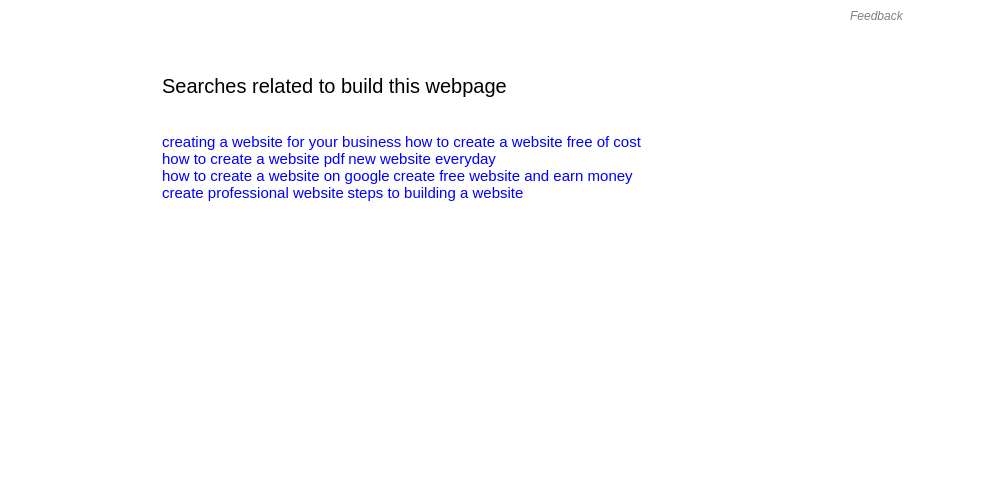
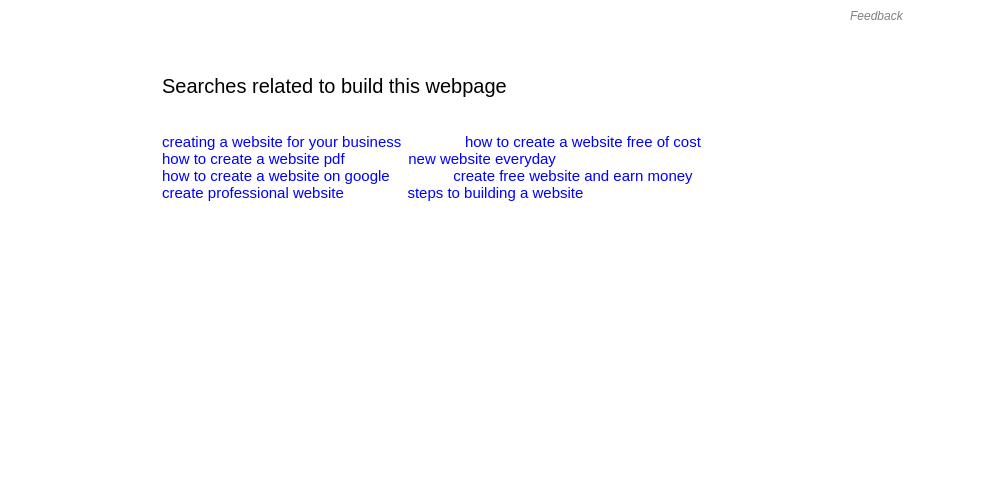
Before and after one commit to chelmerrox/Google.com-search-results-page, a plain HTML site: page index.html in a window 1280 px wide. Shown: the part 3460-3953 px from the top of the page, without its empty margins (0-993 px from the left). Drawn offline with Linux system fonts and the light colour scheme.

Commit message:
Move links to the right

```diff
--- a/styles/style.css
+++ b/styles/style.css
@@ -363,3 +363,9 @@ a.toplefttabs:hover, i.material-icons:hover, #settings:hover {
     color: blue;
     text-decoration: underline;
 }
+
+/*Moving the links to the right */
+#link2, #link4, #link6, #link8 {
+    margin-left: 60px;
+
+}
```
